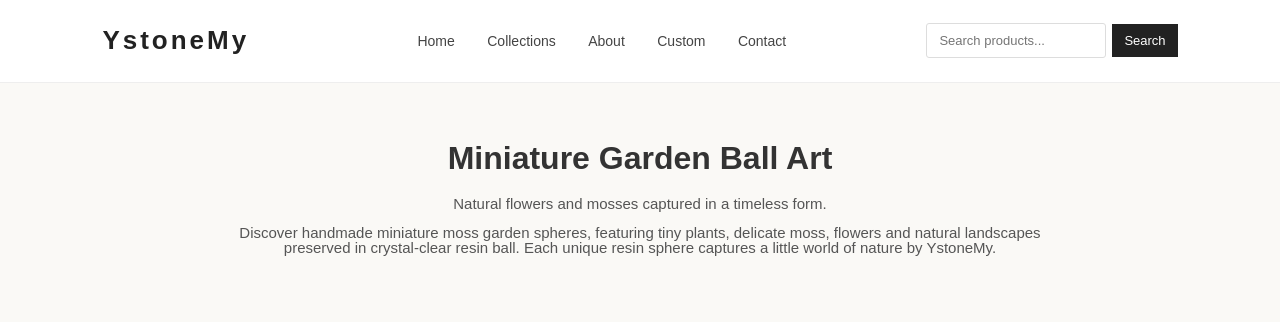
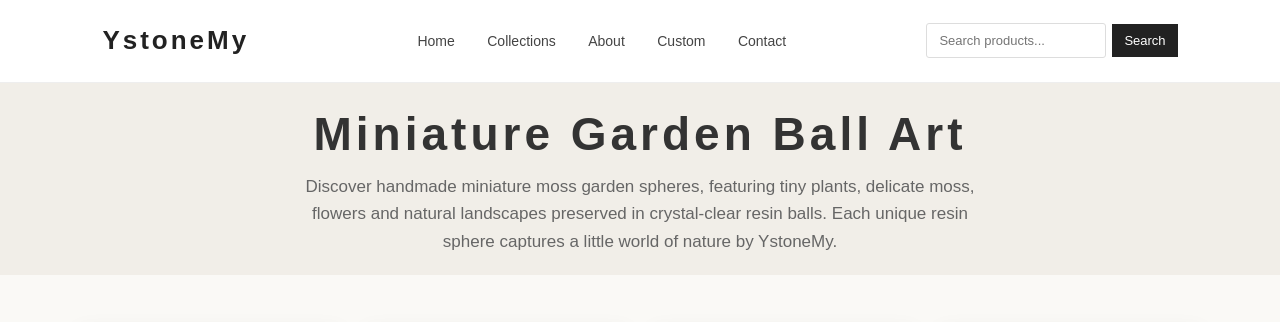
Before and after one commit to ystonemy/ystonemy-website, a plain HTML site: page miniature-ball.html in a window 1280 px wide. Shown: the top 322 px of the page. Drawn offline with Linux system fonts and the light colour scheme; grey boxes are pictures that could not be loaded.

Commit message:
Update miniature-ball.html

```diff
--- a/miniature-ball.html
+++ b/miniature-ball.html
@@ -30,33 +30,7 @@
       line-height: 1.6;
     }
 
-    .intro-section {
-  max-width: 900px;
-  margin: 50px auto 40px;
-  padding: 0 20px;
-  text-align: center;
-}
 
-.intro-section h1 {
-  font-size: 32px;
-  font-weight: 600;
-  margin-bottom: 12px;
-  color: #333;
-}
-
-.intro-tagline {
-  font-size: 18px;
-  font-style: regular;
-  color: #777;
-  margin-bottom: 25px;
-}
-
-.intro-section p {
-  font-size: 15px;
-  line-height: 1;
-  color: #555;
-  margin-bottom: 14px;
-}
 
 /* Product image zoom */
 .gallery .card img {
@@ -306,20 +280,16 @@
 
 
 
-  <!-- Page Hero -->
-  <section class="intro-section">
+
+<!-- Page Hero -->
+<section class="page-hero">
   <h1>Miniature Garden Ball Art</h1>
 
-  <p class="intro-tagline">
-  Natural flowers and mosses captured in a timeless form.
+  <p>
+    Discover handmade miniature moss garden spheres, featuring tiny plants, delicate moss, flowers and natural landscapes preserved in crystal-clear resin balls. Each unique resin sphere captures a little world of nature by YstoneMy.
   </p>
+</section>
 
-  <p>
-  Discover handmade miniature moss garden spheres, featuring tiny plants, delicate moss, flowers and natural landscapes
-    preserved in crystal-clear resin ball. Each unique resin sphere captures a little world of nature by YstoneMy.
-  </p>
-
-  </section>
 
 
   <!-- Gallery -->
```
